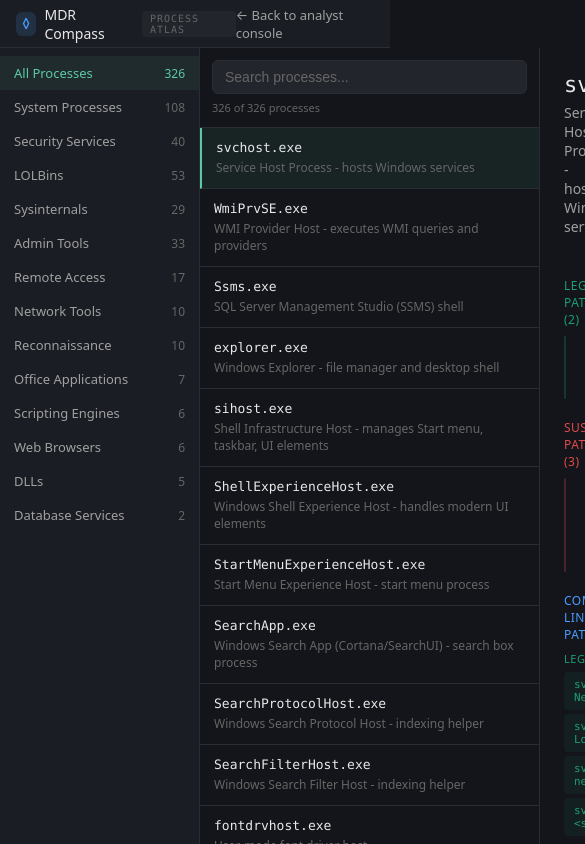
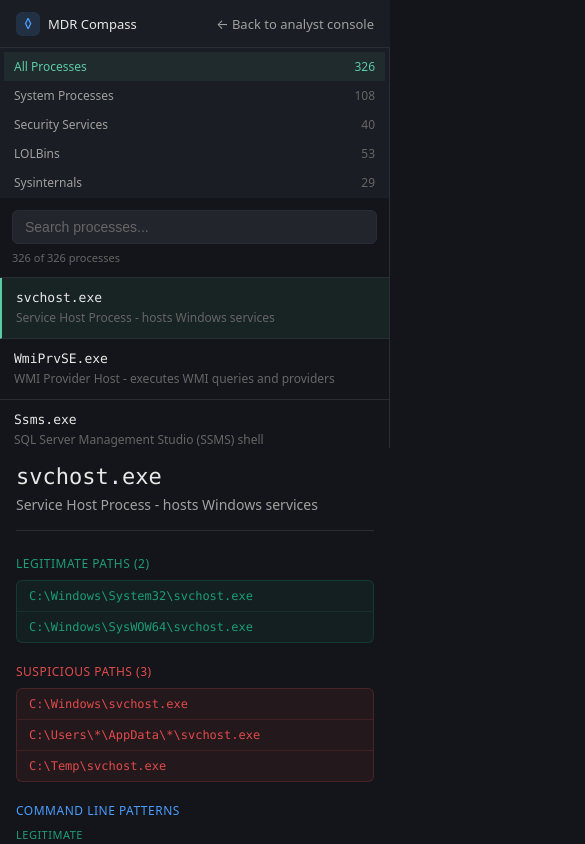
Before and after one commit to Aluna0001/mdr-compass, a SvelteKit app in the folder frontend/: page /processes in a window 390 px wide. Shown: the whole page, 585 px wide, since content can reach past the window. Built offline with nearby package versions, Linux system fonts and the light colour scheme.

Commit message:
Add responsive design with CSS media queries for mobile devices

```diff
--- a/frontend/src/lib/components/AlertDetail.svelte
+++ b/frontend/src/lib/components/AlertDetail.svelte
@@ -52,4 +52,15 @@
     color: var(--text-secondary);
     max-width: 700px;
   }
+  @media (max-width: 768px) {
+    .detail {
+      padding: 16px;
+    }
+    h1 {
+      font-size: 22px;
+    }
+    .badges {
+      flex-wrap: wrap;
+    }
+  }
 </style>
--- a/frontend/src/lib/components/AlertSidebar.svelte
+++ b/frontend/src/lib/components/AlertSidebar.svelte
@@ -137,4 +137,10 @@
     color: var(--text-muted);
     font-size: 14px;
   }
+  @media (max-width: 768px) {
+    .sidebar {
+      width: 100%;
+      height: calc(100vh - 48px);
+    }
+  }
 </style>
--- a/frontend/src/lib/components/InvestigationHints.svelte
+++ b/frontend/src/lib/components/InvestigationHints.svelte
@@ -56,4 +56,9 @@
     line-height: 1.5;
     color: var(--text-primary);
   }
+  @media (max-width: 768px) {
+    .grid {
+      grid-template-columns: 1fr;
+    }
+  }
 </style>
--- a/frontend/src/lib/components/TopNav.svelte
+++ b/frontend/src/lib/components/TopNav.svelte
@@ -95,4 +95,12 @@
     border-color: var(--teal);
     color: var(--teal);
   }
+  @media (max-width: 768px) {
+    .page-label {
+      display: none;
+    }
+    .app-name {
+      font-size: 13px;
+    }
+  }
 </style>
--- a/frontend/src/routes/+page.svelte
+++ b/frontend/src/routes/+page.svelte
@@ -6,6 +6,7 @@
 
   let alerts = $state<Alert[]>([])
   let selectedAlert = $state<Alert | null>(null)
+  let showDetail = $state(false)
 
   async function loadAlerts() {
     alerts = await getAlerts()
@@ -16,19 +17,27 @@
 
   function handleSelect(alert: Alert) {
     selectedAlert = alert
+    showDetail = true
+  }
+
+  function handleBack() {
+    showDetail = false
   }
 
   loadAlerts()
 </script>
 
-<div class="layout">
-  <AlertSidebar
-    {alerts}
-    selectedId={selectedAlert?.id ?? null}
-    onSelect={handleSelect}
-  />
+<div class="layout" class:show-detail={showDetail}>
+  <div class="sidebar-container">
+    <AlertSidebar
+      {alerts}
+      selectedId={selectedAlert?.id ?? null}
+      onSelect={handleSelect}
+    />
+  </div>
   <main class="content">
     {#if selectedAlert}
+      <button class="back-btn" onclick={handleBack}>← Back to alerts</button>
       <AlertDetail alert={selectedAlert} />
     {:else}
       <p class="empty">Select an alert from the sidebar</p>
@@ -41,6 +50,9 @@
     display: flex;
     height: calc(100vh - 48px);
   }
+  .sidebar-container {
+    flex-shrink: 0;
+  }
   .content {
     flex: 1;
     overflow-y: auto;
@@ -50,4 +62,42 @@
     font-size: 16px;
     padding: 40px 32px;
   }
+  .back-btn {
+    display: none;
+    padding: 10px 16px;
+    background: var(--bg-surface);
+    border: none;
+    border-bottom: 1px solid var(--border);
+    color: var(--text-secondary);
+    font-size: 13px;
+    cursor: pointer;
+    width: 100%;
+    text-align: left;
+    font-family: inherit;
+  }
+  .back-btn:hover {
+    color: var(--text-primary);
+  }
+
+  @media (max-width: 768px) {
+    .layout {
+      flex-direction: column;
+    }
+    .sidebar-container {
+      display: block;
+      width: 100%;
+    }
+    .content {
+      display: none;
+    }
+    .layout.show-detail .sidebar-container {
+      display: none;
+    }
+    .layout.show-detail .content {
+      display: block;
+    }
+    .back-btn {
+      display: block;
+    }
+  }
 </style>
--- a/frontend/src/routes/processes/+page.svelte
+++ b/frontend/src/routes/processes/+page.svelte
@@ -462,4 +462,33 @@
     font-size: 16px;
     margin-top: 40px;
   }
+  @media (max-width: 768px) {
+    .layout {
+      flex-direction: column;
+    }
+    .categories {
+      width: 100%;
+      height: auto;
+      max-height: 150px;
+      flex-direction: row;
+      flex-wrap: wrap;
+      overflow-x: auto;
+      padding: 4px;
+    }
+    .cat-item {
+      padding: 6px 10px;
+      font-size: 12px;
+      white-space: nowrap;
+    }
+    .process-list {
+      width: 100%;
+      max-height: 250px;
+    }
+    .detail-panel {
+      padding: 16px;
+    }
+    .cmd-grid {
+      grid-template-columns: 1fr;
+    }
+  }
 </style>
```
Also changed, not shown: frontend/src/lib/components/AlertForm.svelte (+11 -0 lines), frontend/src/lib/components/AlertList.svelte (+8 -0 lines), frontend/src/lib/components/ProcessTable.svelte (+8 -0 lines).
